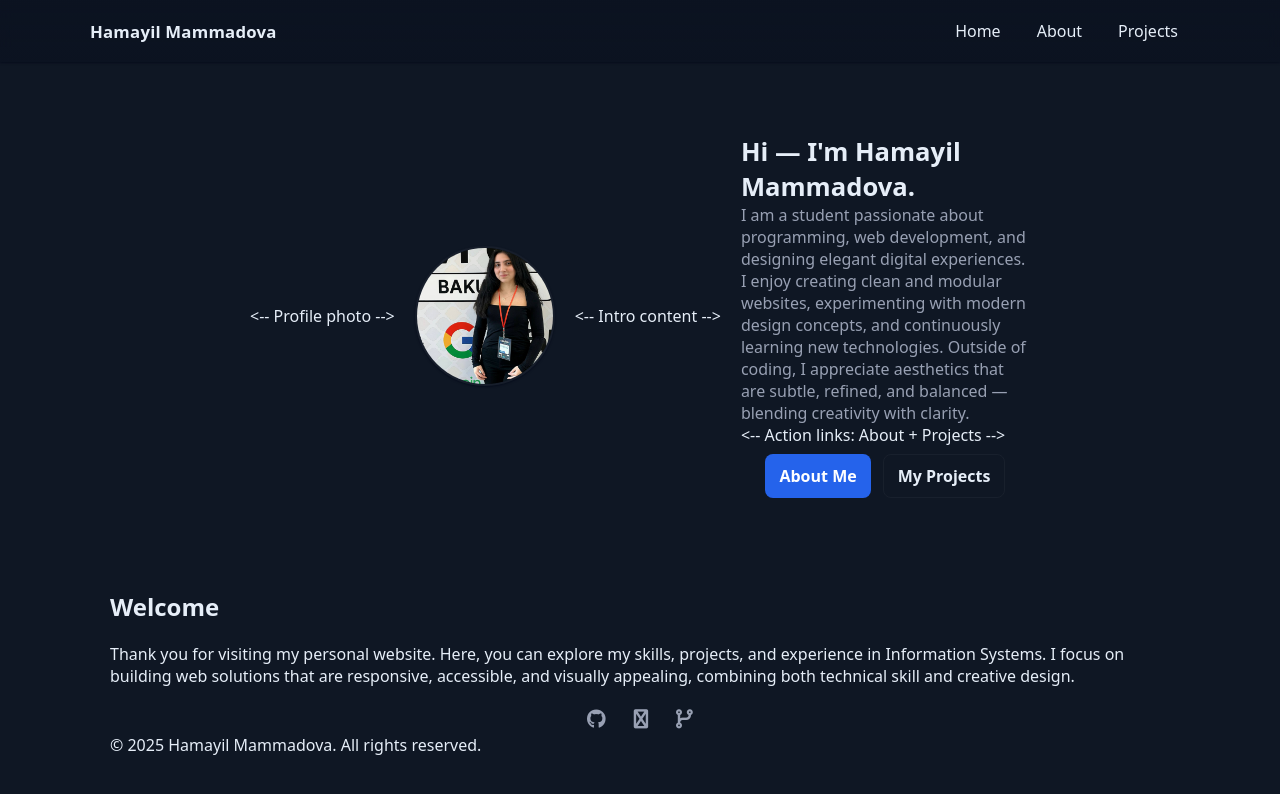
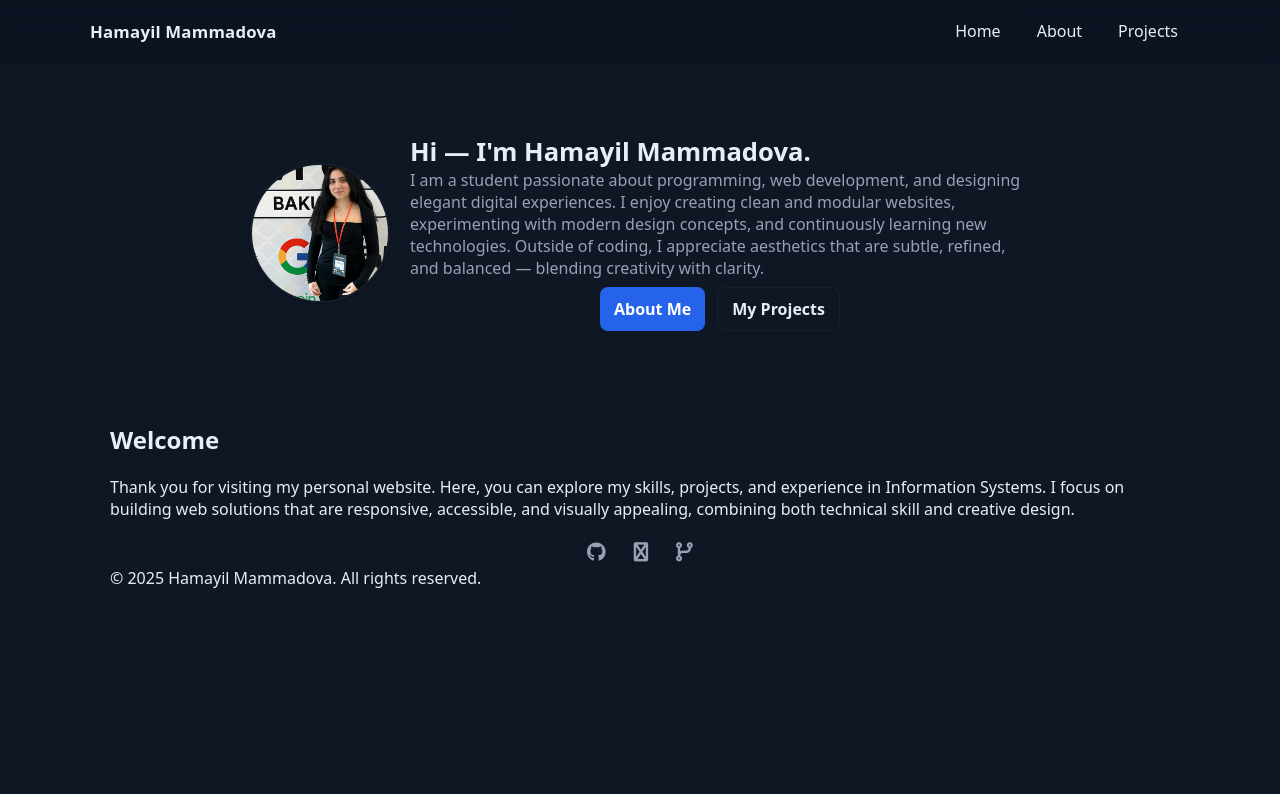
Before and after one commit to hemayilm/hemayilm.github.io, a Jekyll site: the page built from index.md, in a window 1280 px wide. Shown: the top 794 px of the page. Built offline with Jekyll 4.4.1, drawn with Linux system fonts in a browser that asks for light colours.

Commit message:
Last updates to page

```diff
--- a/index.md
+++ b/index.md
@@ -7,26 +7,26 @@ title: "Home"
 <header class="hero" role="banner">
   <div class="container hero__inner">
 
-    <-- Profile photo -->
-    <div class="hero__photo" aria-hidden="false">
-      <img src="{{ '/assets/images/image.png' | relative_url }}" alt="Profile photo">
-    </div>
+   <!-- Profile photo -->
+<div class="hero__photo" aria-hidden="false">
+  <img src="{{ '/assets/images/image.png' | relative_url }}" alt="Profile photo">
+</div>
 
-    <-- Intro content -->
-    <div class="hero__content">
-      <h1 class="hero__title">Hi — I'm Hamayil Mammadova.</h1>
-      <p class="hero__subtitle">
-        I am a student passionate about programming, web development, and designing elegant digital experiences.
-        I enjoy creating clean and modular websites, experimenting with modern design concepts, and continuously learning new technologies.
-        Outside of coding, I appreciate aesthetics that are subtle, refined, and balanced — blending creativity with clarity.
-      </p>
+<!-- Intro content -->
+<div class="hero__content">
+  <h1 class="hero__title">Hi — I'm Hamayil Mammadova.</h1>
+  <p class="hero__subtitle">
+    I am a student passionate about programming, web development, and designing elegant digital experiences.
+    I enjoy creating clean and modular websites, experimenting with modern design concepts, and continuously learning new technologies.
+    Outside of coding, I appreciate aesthetics that are subtle, refined, and balanced — blending creativity with clarity.
+  </p>
 
-      <-- Action links: About + Projects -->
-      <div class="hero__actions">
-        <a class="btn btn--primary" href="{{ '/about/' | relative_url }}">About Me</a>
-        <a class="btn btn--secondary" href="{{ '/projects/' | relative_url }}">My Projects</a>
-      </div>
-    </div>
+  <!-- Action links: About + Projects -->
+  <div class="hero__actions">
+    <a class="btn btn--primary" href="{{ '/about/' | relative_url }}">About Me</a>
+    <a class="btn btn--secondary" href="{{ '/projects/' | relative_url }}">My Projects</a>
+  </div>
+</div>
 
   </div>
 </header>
```
